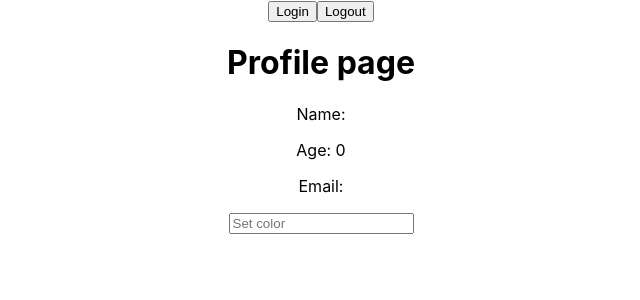
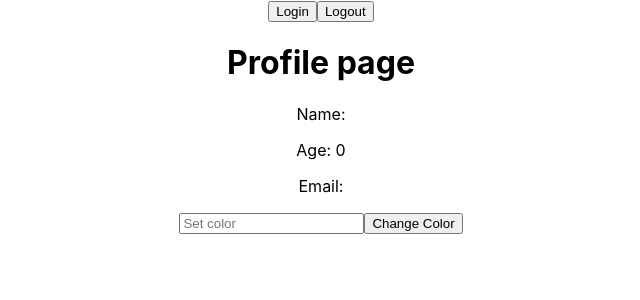
Before and after one commit to Matiixx/React, a React (Create React App) app in the folder redux-tutorial/: page / in a window 1280 px wide. Shown: the top 300 px of the page, without its empty margins (319-959 px from the left). Built offline with nearby package versions, Linux system fonts and the light colour scheme.

Commit message:
Changing theme color

```diff
--- a/redux-tutorial/src/components/ChangeColor/ChangeColor.js
+++ b/redux-tutorial/src/components/ChangeColor/ChangeColor.js
@@ -1,7 +1,10 @@
 import React, { useState } from "react";
+import { useDispatch } from "react-redux";
+import { updateColor } from "../../features/theme";
 
 export default function ChangeColor() {
   const [color, setColor] = useState("");
+  const dispatch = useDispatch();
   return (
     <div>
       <input
@@ -11,6 +14,13 @@ export default function ChangeColor() {
           setColor(e.target.value);
         }}
       ></input>
+      <button
+        onClick={() => {
+          dispatch(updateColor(color));
+        }}
+      >
+        Change Color
+      </button>
     </div>
   );
 }
--- a/redux-tutorial/src/components/Profile/Profile.js
+++ b/redux-tutorial/src/components/Profile/Profile.js
@@ -3,8 +3,10 @@ import { useSelector } from "react-redux";
 
 export default function Profile() {
   const user = useSelector((state) => state.user.value);
+  const themeColor = useSelector((state) => state.theme.value);
+  // console.log(themeColor);
   return (
-    <div>
+    <div style={{ color: themeColor }}>
       <h1>Profile page</h1>
       <p>Name: {user.name}</p>
       <p>Age: {user.age}</p>
--- a/redux-tutorial/src/features/theme.js
+++ b/redux-tutorial/src/features/theme.js
@@ -5,9 +5,13 @@ const initialStateValues = "";
 export const themeSlice = createSlice({
   name: "theme",
   initialState: { value: initialStateValues },
-  reducers: {},
+  reducers: {
+    updateColor: (state, action) => {
+      state.value = action.payload;
+    },
+  },
 });
 
-export const {} = themeSlice.actions;
+export const { updateColor } = themeSlice.actions;
 
 export default themeSlice.reducer;
--- a/redux-tutorial/src/index.js
+++ b/redux-tutorial/src/index.js
@@ -5,10 +5,12 @@ import App from "./App";
 import { configureStore } from "@reduxjs/toolkit";
 import { Provider } from "react-redux";
 import userReducer from "./features/user";
+import themeReducer from "./features/theme";
 
 const store = configureStore({
   reducer: {
     user: userReducer,
+    theme: themeReducer,
   },
 });
 
```
